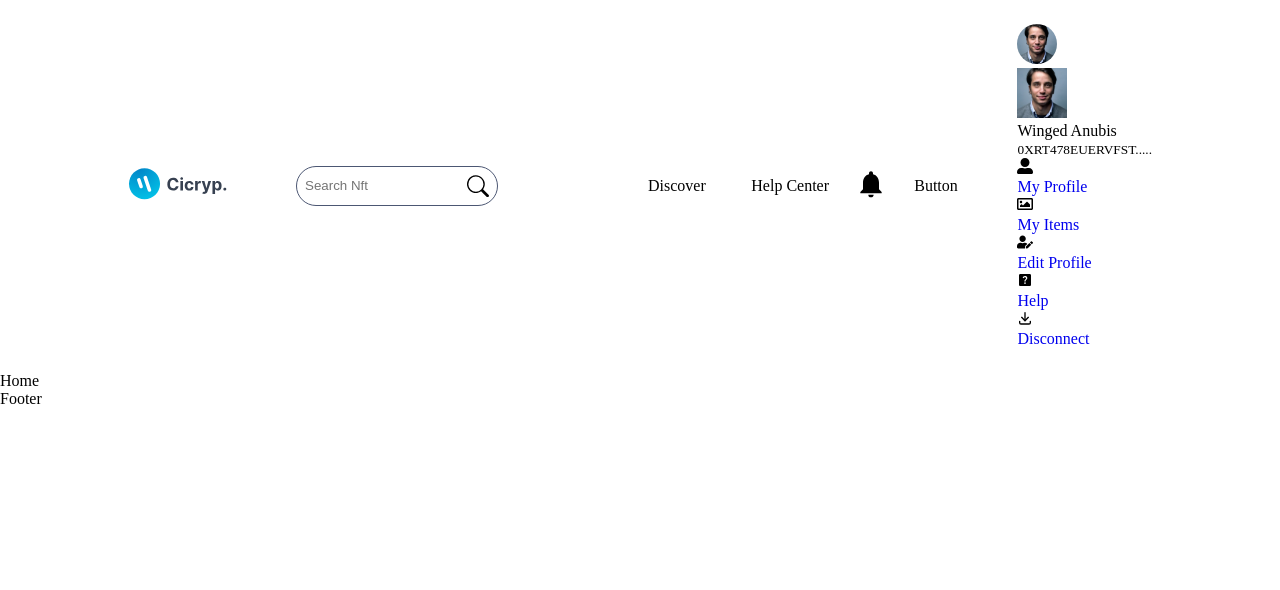
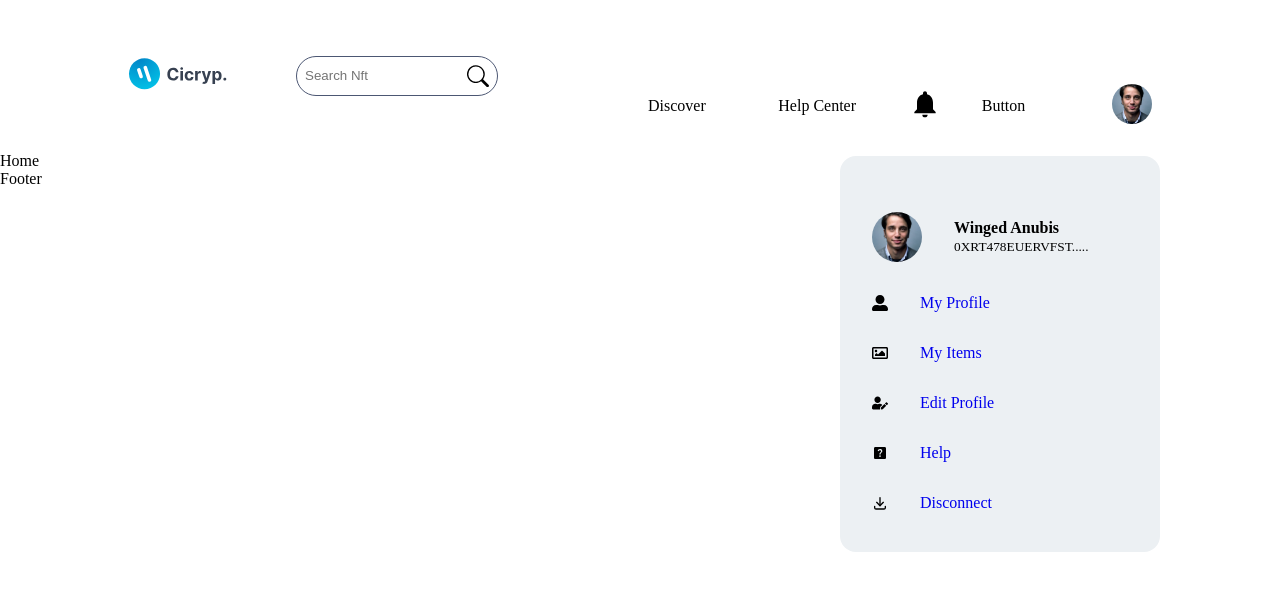
Before and after one commit to witehound/nft-marketplace-client, a Next.js app: page / in a window 1280 px wide. Both pictures are taken after a click on the picture 1132 px from the left and 104 px from the top of the page. Shown: the top 590 px of the page. Built offline with nearby package versions, Linux system fonts and the light colour scheme.

Commit message:
completed css styling for profile

```diff
--- a/components/Navbar/Profile/Profile.jsx
+++ b/components/Navbar/Profile/Profile.jsx
@@ -44,8 +44,6 @@ const Profile = () => {
             <Link href={{ pathname: "/edit-profile" }}>Edit Profile</Link>
           </p>
         </div>
-
-        <div className={styles.profile_menu_two}>
         <div className={styles.profile_menu_one_item}>
           <MdHelpCenter />
           <p>
@@ -60,7 +58,6 @@ const Profile = () => {
         </div>
       </div>
     </div>
-    </div>
   );
 };
 
--- a/components/Navbar/Profile/Profile.module.css
+++ b/components/Navbar/Profile/Profile.module.css
@@ -0,0 +1,50 @@
+.profile {
+  position: absolute;
+  padding: 2rem 0.5rem;
+  box-shadow: var(--box-shadow);
+  font-size: 1rem;
+  width: 20rem;
+  border-radius: 1rem;
+  background-color: var(--main-bg-color);
+  left: -17rem;
+  top: 4.5rem;
+}
+
+.profile_account {
+  display: flex;
+  align-items: flex-start;
+  gap: 2rem;
+  padding: 1.5rem;
+}
+
+.profile_account_image {
+  border-radius: 50%;
+}
+
+.profile_account_info {
+  margin: auto 0;
+}
+
+.profile_account_info p {
+  font-weight: 600;
+}
+
+.profile_menu {
+  gap: 1rem;
+  display: flex;
+  flex-direction: column;
+}
+
+.profile_menu_one_item {
+  display: flex;
+  align-items: center;
+  padding: 0.5rem 1.5rem;
+  transition: all 0.3s ease-in;
+  gap: 2rem;
+}
+
+.profile_menu_one_item:hover {
+  background-color: var(--icons-color);
+  color: var(--shadow-dark-color);
+  border-radius: 0.3rem;
+}
```
Lines whose indentation alone changed are shown as unchanged.
